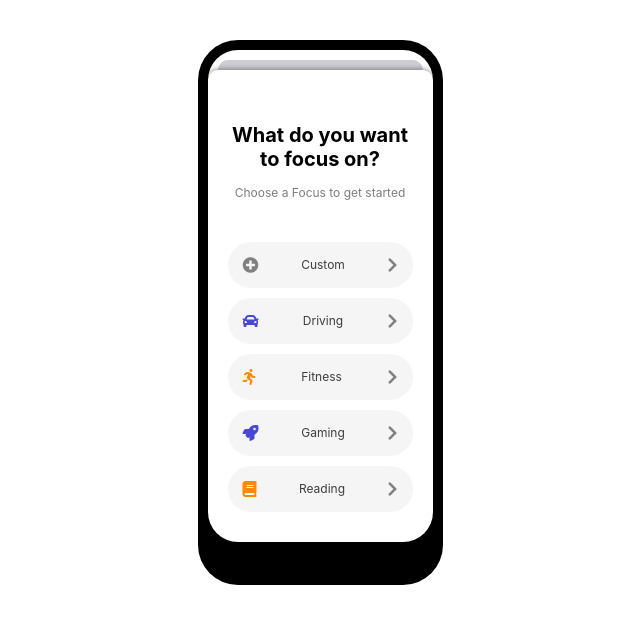
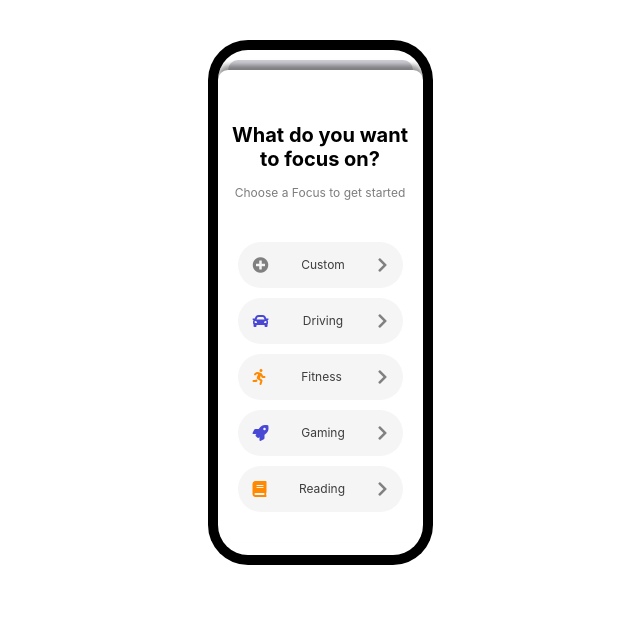
Before and after one commit to vunguyentuan/iOS15, a plain HTML site: page index.html in a window 1280 px wide. Shown: the whole page, without its empty margins (320-960 px from the left). Drawn offline with Linux system fonts and the light colour scheme.

Commit message:
fix container

```diff
--- a/index.html
+++ b/index.html
@@ -7,6 +7,10 @@
   <title>iOS 15</title>
   <link rel="stylesheet" href="https://cdnjs.cloudflare.com/ajax/libs/font-awesome/5.15.3/css/all.min.css"></link>
   <style>
+    * {
+      box-sizing: border-box;
+    }
+
     body {
       background: white;
     }
@@ -17,11 +21,14 @@
       margin: 40px auto;
       border-radius: 40px;
       padding: 10px;
+      overflow: hidden;
     }
 
     .container {
       background: white;
       width: 100%;
+      height: 100%;
+      overflow-y: auto;
       border-radius: 30px;
       text-align: center;
       font-family: -apple-system, BlinkMacSystemFont, 'Segoe UI', Roboto, Oxygen, Ubuntu, Cantarell, 'Open Sans', 'Helvetica Neue', sans-serif;
@@ -85,7 +92,7 @@
     .body {
       border-top-left-radius: 10px;
       border-top-right-radius: 10px;
-      box-shadow: 0 -1px 5px rgba(0, 0, 0, 0.4);
+      box-shadow: 0 -5px 5px rgba(0, 0, 0, 0.4);
     }
   </style>
 </head>
```
